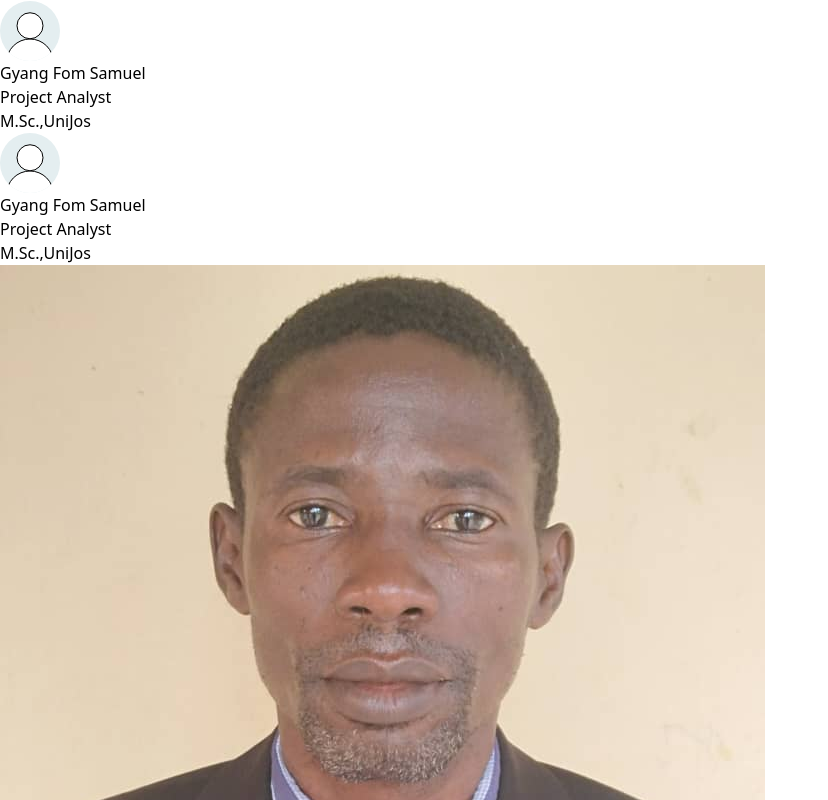
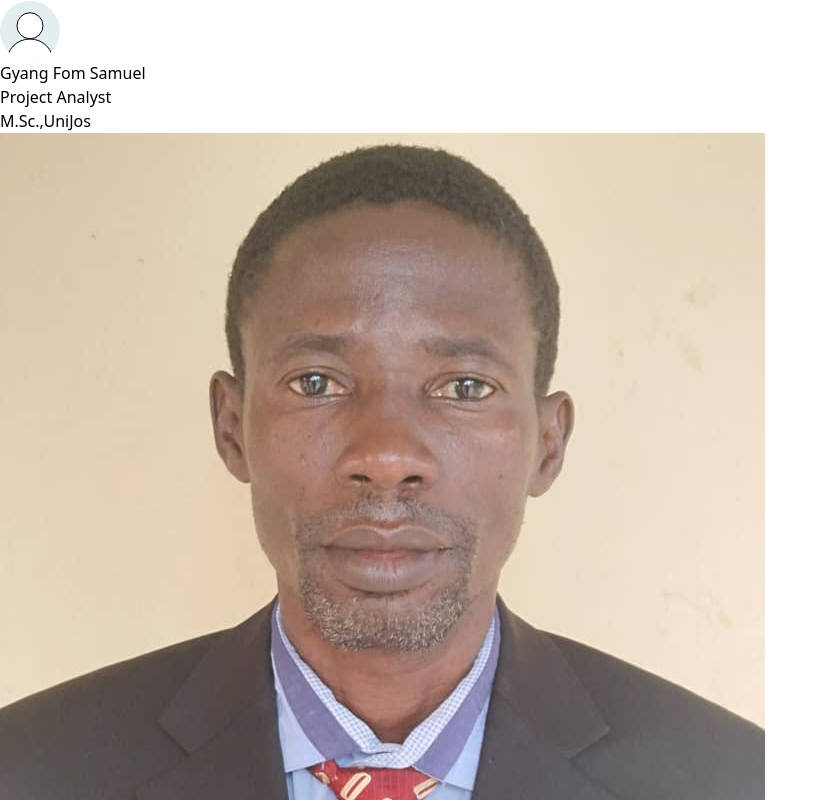
Before and after one commit to tflux2011/paccent, a React (Vite) app: page /pgtech in a window 1280 px wide. Shown: the part 3740-4540 px from the top of the page, without its empty margins (0-828 px from the left). Built offline with nearby package versions, Linux system fonts and the light colour scheme.

Commit message:
updated pgtech

```diff
--- a/src/PGTPage.jsx
+++ b/src/PGTPage.jsx
@@ -225,12 +225,7 @@ const ManagementSection = () => {
       credentials: "M.Sc.,UniJos",
       imageSrc: "avatar-1.svg",
     },
-    {
-      name: "Gyang Fom Samuel",
-      title: "Project Analyst",
-      credentials: "M.Sc.,UniJos",
-      imageSrc: "avatar-1.svg",
-    },
+
     {
       name: "Adesinaoye Oluwasegun Olumide",
       title: "Geological Technologist/Geological Engineer",
```
